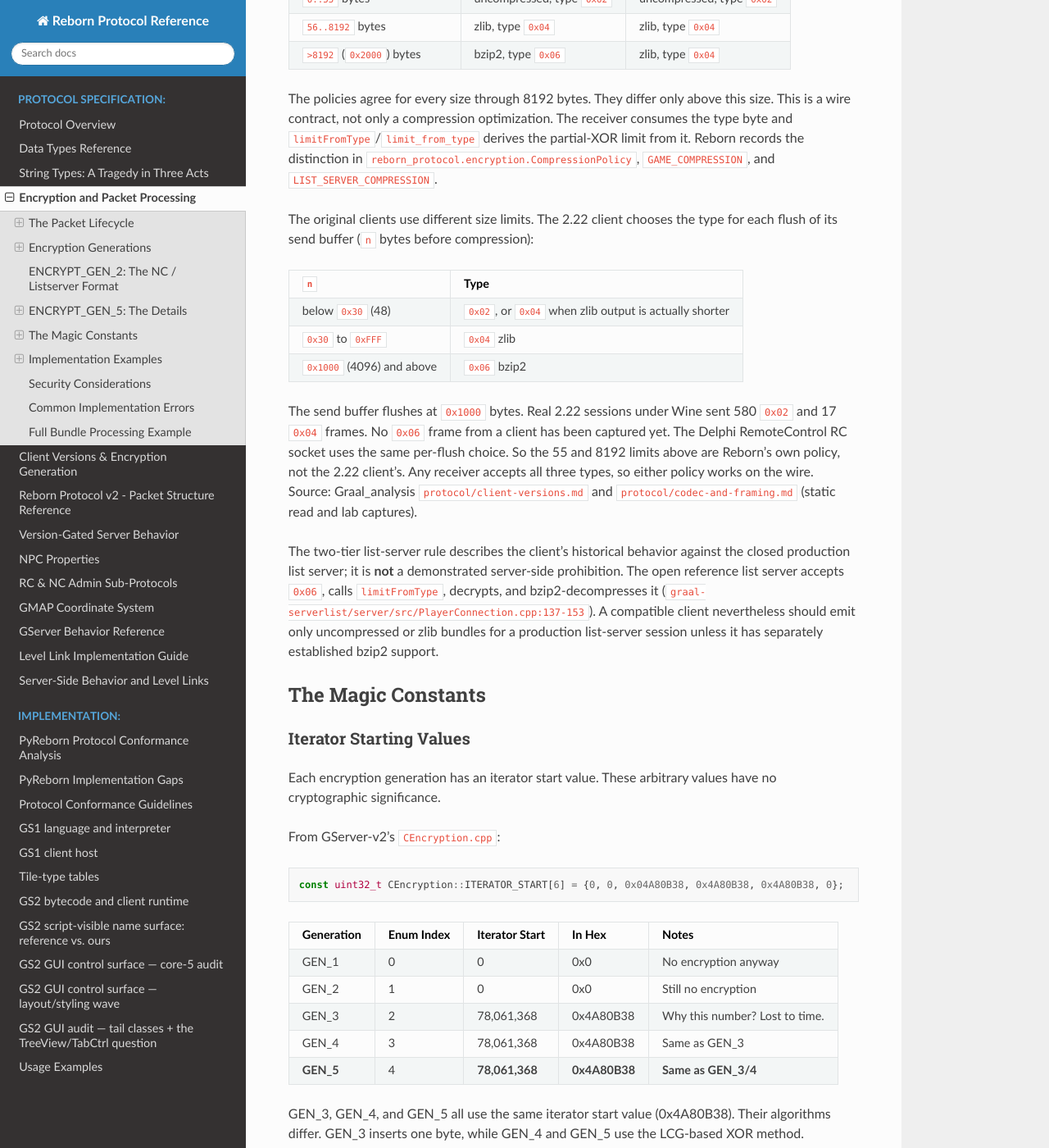
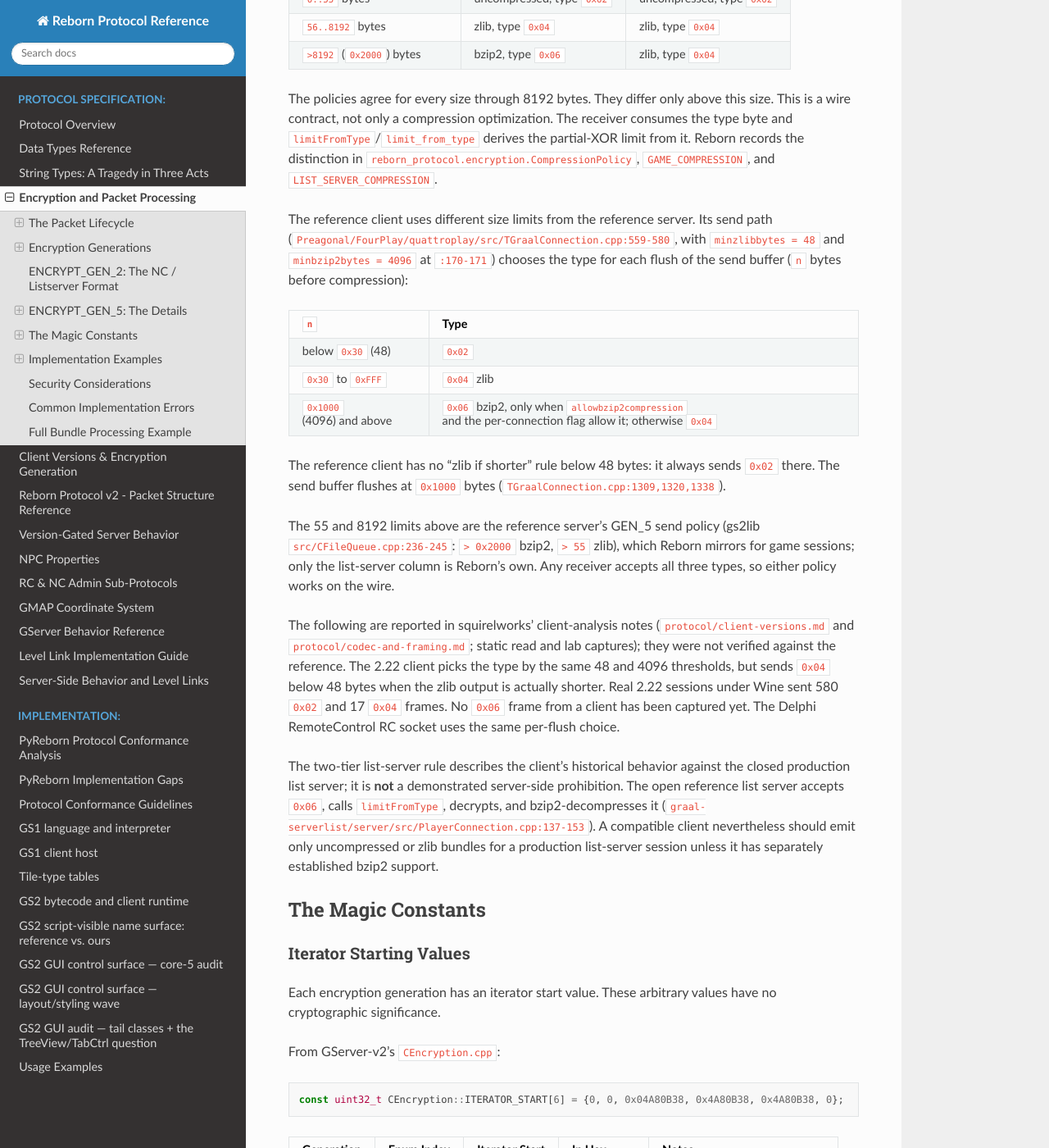
Before and after one commit to hosler/reborn-protocol-docs, a Sphinx documentation site: the page built from docs/protocol/encryption.md, in a window 1280 px wide and 1400 px high, scrolled down 4898 px. Shown: the whole window at 82% size. Built offline with Sphinx 7.4.7 and the Read the Docs theme 3.1.0, drawn with Linux system fonts in a browser that asks for light colours.

Commit message:
Maintainer fixups: naming policy and reference corrections
- Replace the analysis-repository name and URLs with squirelworks'
  client-analysis notes (no URL), per the naming policy.
- The 55/8192 tiers are the reference server's CFileQueue send policy
  (gs2lib CFileQueue.cpp:236-245), mirrored by Reborn; only the
  list-server column is Reborn's own.
- Reference client: 48/4096 thresholds, bzip2 gated behind the allow
  flag, no zlib-if-shorter rule below 48 (TGraalConnection.cpp:559-580).
- 2.22 thresholds, Wine capture and RC claim marked as reported, not
  verified against the reference.

Co-Authored-By: Claude <noreply@anthropic.com>

```diff
--- a/docs/protocol/encryption.md
+++ b/docs/protocol/encryption.md
@@ -235,24 +235,32 @@ the partial-XOR limit from it. Reborn records the distinction in
 `reborn_protocol.encryption.CompressionPolicy`, `GAME_COMPRESSION`, and
 `LIST_SERVER_COMPRESSION`.
 
-The original clients use different size limits. The 2.22 client chooses the type for each
-flush of its send buffer (`n` bytes before compression):
+The reference client uses different size limits from the reference server. Its send path
+(`Preagonal/FourPlay/quattroplay/src/TGraalConnection.cpp:559-580`, with `minzlibbytes = 48`
+and `minbzip2bytes = 4096` at `:170-171`) chooses the type for each flush of the send
+buffer (`n` bytes before compression):
 
 | `n` | Type |
 |---|---|
-| below `0x30` (48) | `0x02`, or `0x04` when zlib output is actually shorter |
+| below `0x30` (48) | `0x02` |
 | `0x30` to `0xFFF` | `0x04` zlib |
-| `0x1000` (4096) and above | `0x06` bzip2 |
+| `0x1000` (4096) and above | `0x06` bzip2, only when `allowbzip2compression` and the per-connection flag allow it; otherwise `0x04` |
 
-The send buffer flushes at `0x1000` bytes. Real 2.22 sessions under Wine sent 580 `0x02` and
-17 `0x04` frames. No `0x06` frame from a client has been captured yet. The Delphi
-RemoteControl RC socket uses the same per-flush choice. So the 55 and 8192 limits above are
-Reborn's own policy, not the 2.22 client's. Any receiver accepts all three
-types, so either policy works on the wire. Source: Graal_analysis
-[`protocol/client-versions.md`](https://github.com/squirelworks/Graal_analysis/blob/main/protocol/client-versions.md)
-and
-[`protocol/codec-and-framing.md`](https://github.com/squirelworks/Graal_analysis/blob/main/protocol/codec-and-framing.md)
-(static read and lab captures).
+The reference client has no "zlib if shorter" rule below 48 bytes: it always sends `0x02`
+there. The send buffer flushes at `0x1000` bytes (`TGraalConnection.cpp:1309,1320,1338`).
+
+The 55 and 8192 limits above are the reference server's GEN_5 send policy
+(gs2lib `src/CFileQueue.cpp:236-245`: `> 0x2000` bzip2, `> 55` zlib), which Reborn mirrors
+for game sessions; only the list-server column is Reborn's own. Any receiver accepts all
+three types, so either policy works on the wire.
+
+The following are reported in squirelworks' client-analysis notes
+(`protocol/client-versions.md` and `protocol/codec-and-framing.md`; static read and lab
+captures); they were not verified against the reference. The 2.22 client picks the type by
+the same 48 and 4096 thresholds, but sends `0x04` below 48 bytes when the zlib output is
+actually shorter. Real 2.22 sessions under Wine sent 580 `0x02` and 17 `0x04` frames. No
+`0x06` frame from a client has been captured yet. The Delphi RemoteControl RC socket uses
+the same per-flush choice.
 
 The two-tier list-server rule describes the client's historical behavior
 against the closed production list server; it is **not** a demonstrated
```
